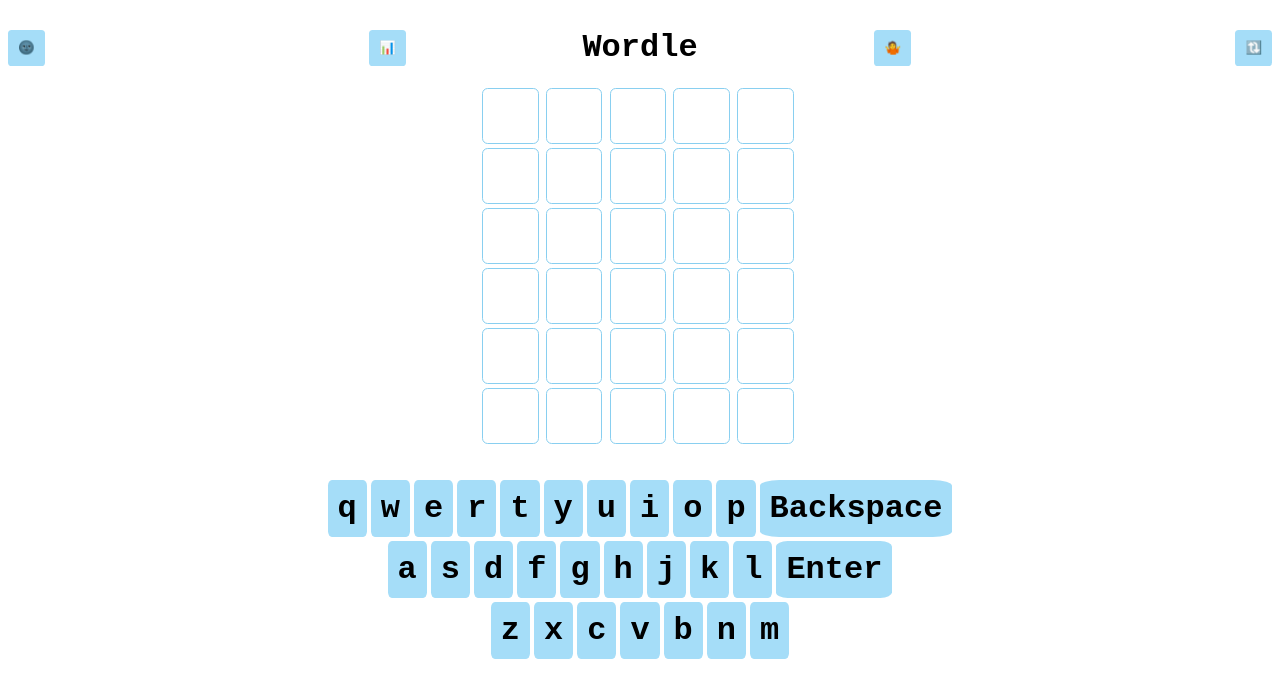
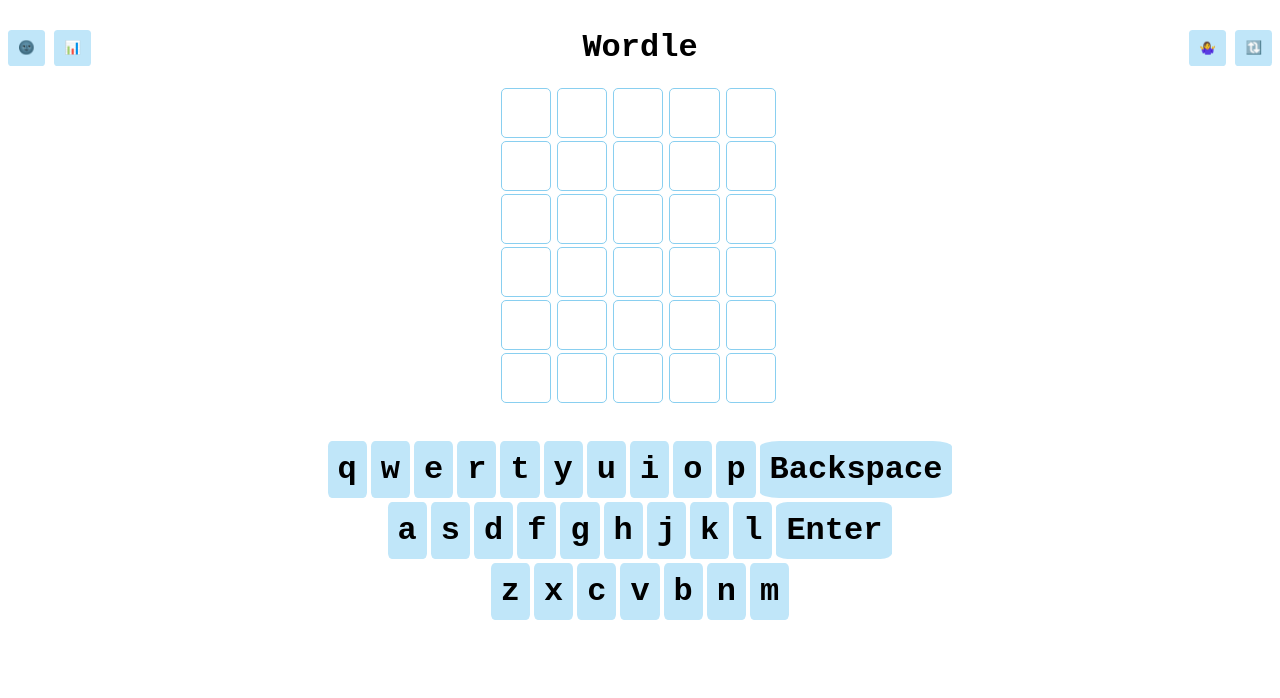
Before and after one commit to bwl-owl/wordle-app, a plain HTML site: page index.html in a window 1280 px wide. Drawn offline with Linux system fonts and the light colour scheme.

Commit message:
header css, change shade of blue

```diff
--- a/index.html
+++ b/index.html
@@ -10,11 +10,15 @@
   </head>
   <body>
     <header>
-      <button onClick="switchTheme()">🌚</button>
-      <button onClick="showStats()">📊</button>
+      <div>
+        <button onClick="switchTheme()">🌚</button>
+        <button onClick="showStats()">📊</button>
+      </div>
       <h1>Wordle</h1>
-      <button onClick="showAnswer()">🤷</button>
-      <button onClick="restart()">🔃</button>
+      <div>
+        <button onClick="giveUp()">🤷‍♀️</button>
+        <button onClick="restart()">🔃</button>
+      </div>
     </header>
     <main class="container">
       <div id="guesses"></div>
--- a/script.js
+++ b/script.js
@@ -169,5 +169,5 @@ function switchTheme() {
 }
 
 function showStats() {
-  alert(`🥇: ${wins}\n💀: ${losses}\n🤷: ${giveUps} `);
+  alert(`🥇: ${wins}\n💀: ${losses}\n🤷‍♀️: ${giveUps} `);
 }
--- a/styles.css
+++ b/styles.css
@@ -4,18 +4,9 @@ body {
 }
 
 header {
-  display: grid;
-  grid-template-columns: repeat(5, 1fr);
+  display: flex;
   align-items: center;
-  justify-items: center;
-}
-
-header > :first-child {
-  justify-self: start;
-}
-
-header > :last-child {
-  justify-self: end;
+  justify-content: space-between;
 }
 
 .container {
@@ -28,7 +19,7 @@ header > :last-child {
   grid-template-rows: repeat(6, 1fr);
   column-gap: 1%;
   row-gap: 1%;
-  width: 25%;
+  width: 22%;
   margin: auto;
   margin-bottom: 4%;
 }
@@ -84,7 +75,7 @@ button {
   border: none;
   padding: 10px;
   border-radius: 10%;
-  background-color: rgb(165, 221, 248);
+  background-color: rgb(192, 230, 249);
 }
 
 body.darkmode {
```
